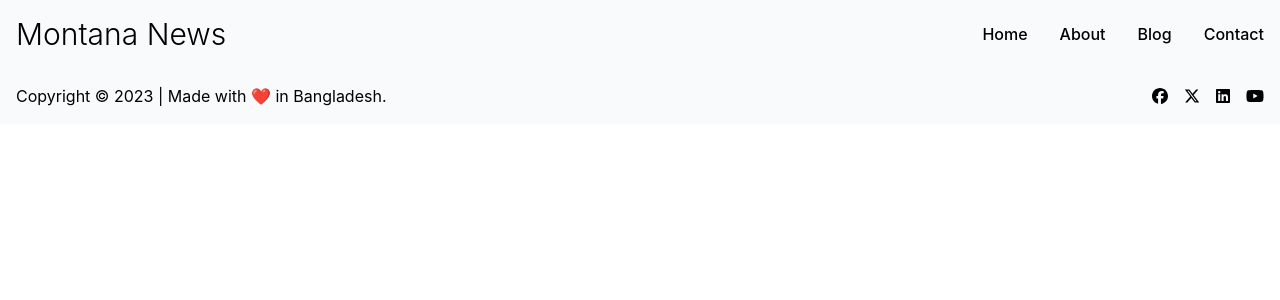
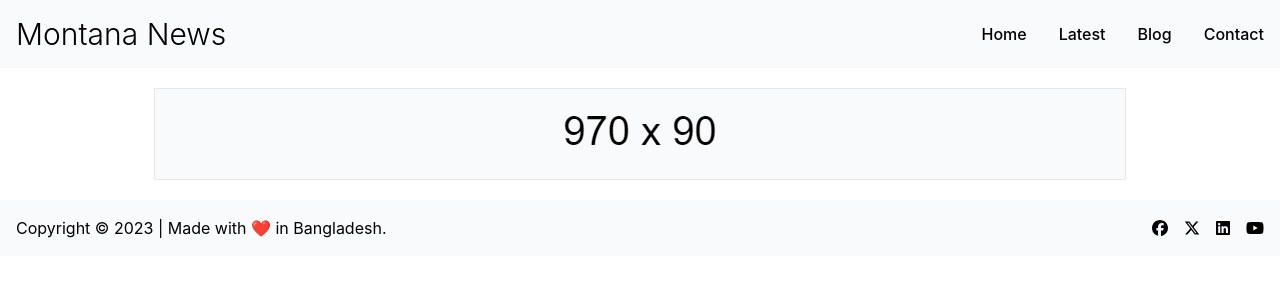
Before and after one commit to monzuralam/montana-news-vue, a Vue app: page /latest in a window 1280 px wide. Shown: the top 300 px of the page. Built offline with nearby package versions, Linux system fonts and the light colour scheme.

Commit message:
latest route register & component has been added

```diff
--- a/src/components/Header/Header.Component.vue
+++ b/src/components/Header/Header.Component.vue
@@ -17,9 +17,9 @@
                             >Home</router-link
                         >
                         <router-link
-              to="/about/"
+                            to="/latest/"
                             class="text-base font-medium not-italic leading-6"
-              >About</router-link
+                            >Latest</router-link
                         >
                         <router-link
                             to="/blog/"
--- /dev/null
+++ b/src/components/Latest/Latest.Component.vue
@@ -0,0 +1,10 @@
+<template>
+    <TopAdvertisement />
+</template>
+<script>
+import TopAdvertisement from "../Advertisement/TopAdvertisement.Component.vue";
+export default {
+    name: "Latest",
+    components: { TopAdvertisement },
+};
+</script>
```
Also changed, not shown: src/main.js (+26 -13 lines). Lines whose indentation alone changed are shown as unchanged.
